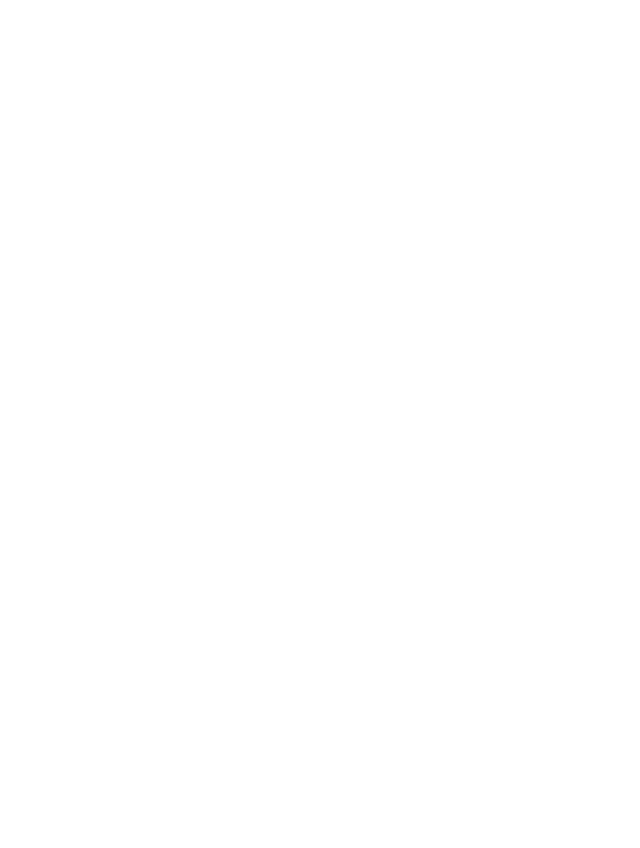
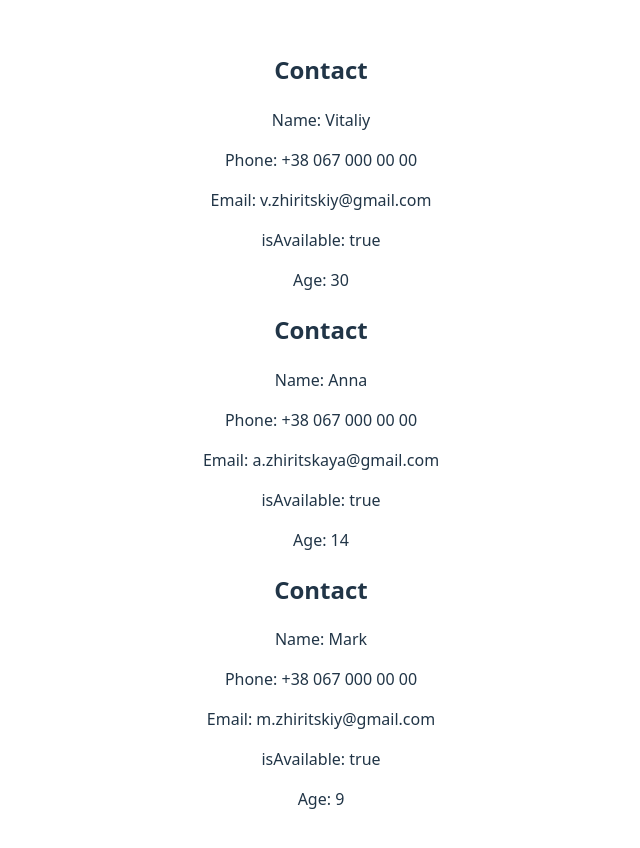
Before and after one commit to VZhyrytskiy/reactjs-with-me, a React (Vite) app: page / in a window 1280 px wide. Shown: the top 848 px of the page, without its empty margins (319-959 px from the left). Before the commit the page ends 800 px from the top, so only its background shows below. Built offline with nearby package versions, Linux system fonts and the light colour scheme.

Commit message:
feat: render array of objects

```diff
--- a/src/App.tsx
+++ b/src/App.tsx
@@ -1,11 +1,14 @@
 import './App.css'
-import ConditionalRendering from './components/ConditionalRendering/ConditionalRendering';
+import Contact from './components/Contact';
+import { people } from './mockdata/person';
 
 
 function App() {
   return (
     <>
-      <ConditionalRendering />
+        {people.map((person, index) => {
+          return <Contact key={index} person={person} />
+        })}
     </>
   )
 }
--- a/src/mockdata/person.ts
+++ b/src/mockdata/person.ts
@@ -7,3 +7,27 @@
     isAvailable: true,
     age: 30
   };
+
+export const people: Person[] = [
+  {
+    name: "Vitaliy",
+    phone: "+38 067 000 00 00",
+    email: "v.zhiritskiy@gmail.com",
+    isAvailable: true,
+    age: 30
+  },
+  {
+    name: "Anna",
+    phone: "+38 067 000 00 00",
+    email: "a.zhiritskaya@gmail.com",
+    isAvailable: true,
+    age: 14
+  },
+  {
+    name: "Mark",
+    phone: "+38 067 000 00 00",
+    email: "m.zhiritskiy@gmail.com",
+    isAvailable: true,
+    age: 9
+  }
+];
```
